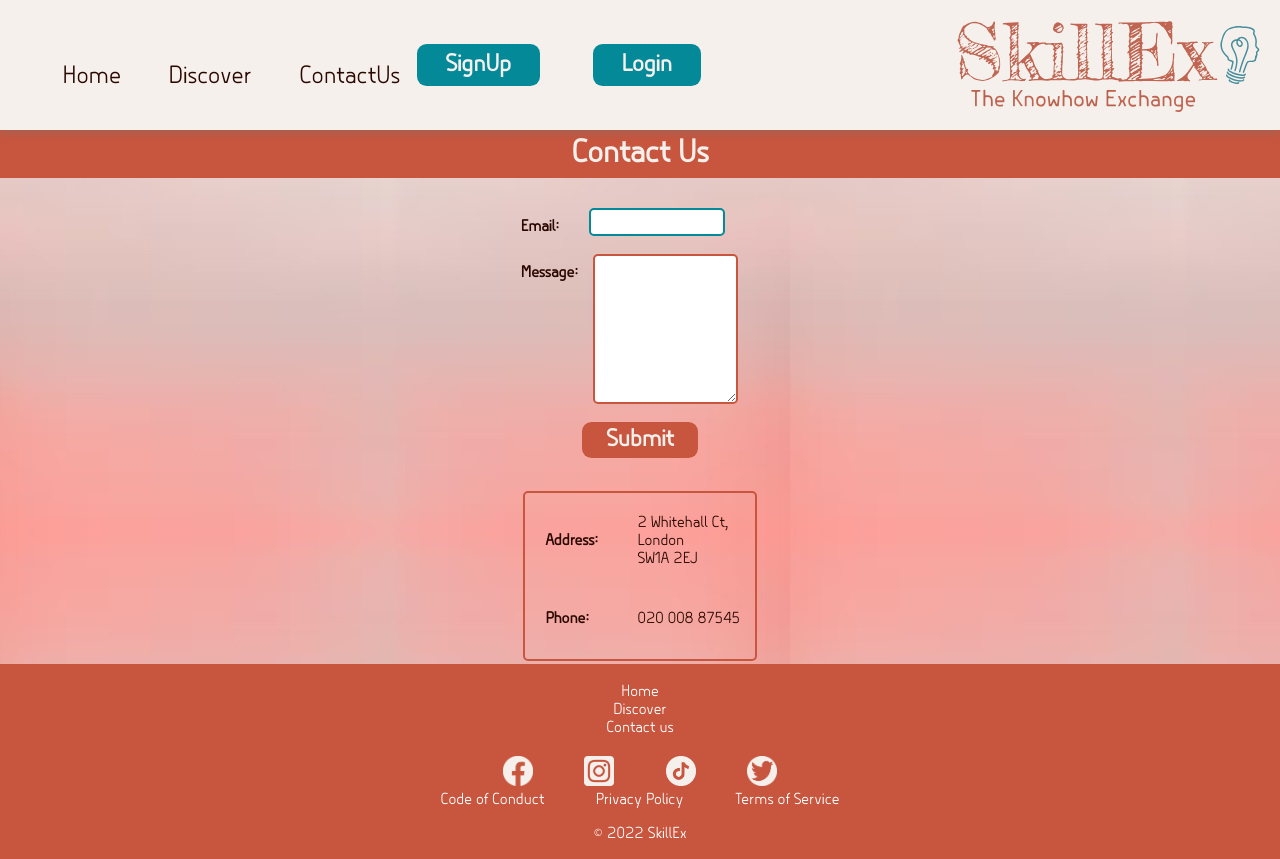
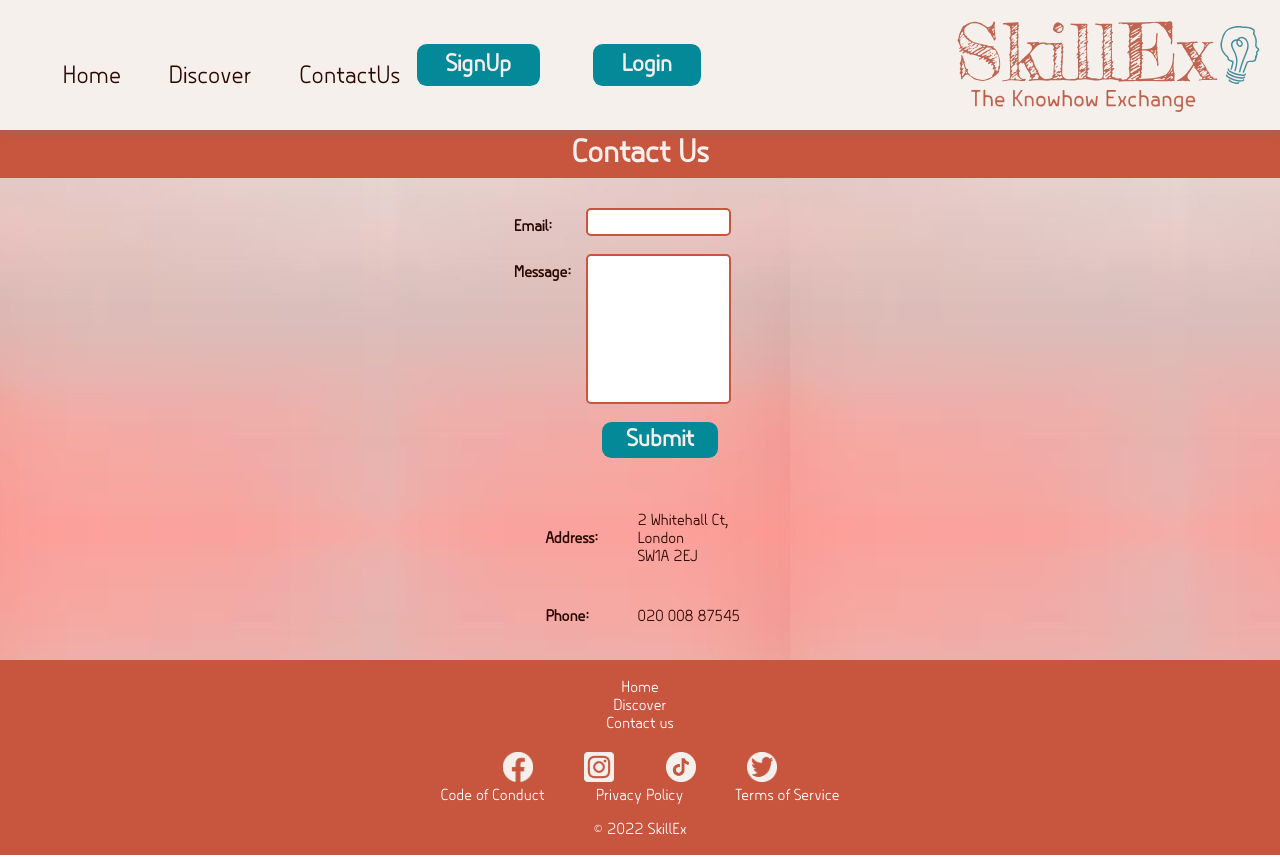
Before and after one commit to AlphaPentagon/skillEx-final-project, a Next.js app: page /contact in a window 1280 px wide. Built offline with nearby package versions, Linux system fonts and the light colour scheme; no server answers.

Commit message:
changed the about us information, retouched up the contact form css, and other css touch ups

```diff
--- a/src/components/Button/button.module.css
+++ b/src/components/Button/button.module.css
@@ -7,6 +7,17 @@
   border: none;
   border-radius: 0.6rem;
   font-weight: bold;
+  cursor: pointer;
+  background-color: var(--terraCotta);
+}
+
+.discoverButton{
+  background-color: var(--terraCotta);
+  padding-inline: 0.75rem;
+  padding-block: 0.5rem;
+  font-size: 0.6rem;
+  white-space: nowrap;
+  font-weight: normal;
   cursor: pointer;
 }
 
@@ -36,12 +47,15 @@
 }
 
 .contactFormButton {
-  background-color: var(--terraCotta);
+  background-color: var(--blue);
   cursor: pointer;
+  text-align: center;
 }
+
 
 .signUpFormButton {
   background-color: var(--terraCotta);
+  cursor: pointer;
 }
 
 @media (min-width: 600px) {
@@ -84,7 +98,7 @@
   }
 
   .contactFormButton {
-    background-color: var(--terraCotta);
+    background-color: var(--blue);
     cursor: pointer;
   }
 
--- a/src/components/ContactForm/contactform.module.css
+++ b/src/components/ContactForm/contactform.module.css
@@ -5,9 +5,6 @@
 	font-weight: bold;
 	text-align: center;
 }
-
-
-
 
 
 .label {
@@ -19,37 +16,15 @@
 
 }
 
-
-
-
-
-
-
-
 .emailInput {
 	width: 63%;
 	text-align: left;
-
-   padding: 5px 15px;
-   margin: 0px 25px;
-
-
+   padding: 5px 12px;
+   margin: 0px 29px 0px;
    border-radius: 5px;
-   border: solid 2px var(--blue);
-
-   font-family: copyFont;
+   border: solid 2px var(--terraCotta);
+   font-family: inherit;
 }
-
-
-
-
-
-
-
-
-
-
-
 
 .messageInput {
 	height: 150px;
@@ -60,16 +35,13 @@
    margin: 0px 10px;
 
    border-radius: 5px;
-   border: solid 2px var(--blue);
+   border: solid 2px var(--terraCotta);
    border: solid 2px var(--terraCotta);
 
-   font-family: copyFont;
+   font-family: inherit;
+   resize: none;
 
 }
-
-
-
-
 
 .contactInfo {
 	text-align: left;
@@ -83,30 +55,8 @@
    padding-right: 15px;
    padding-bottom: 5px ;
    margin: 3px 7px;
-   border-radius: 5px;
-   border: solid 2px var(--terraCotta)
+
 }
-
-
-
-
-
-
-
-
-
-
-
-
-
-
-
-
-
-
-
-
-
 
 
 .inputField {
@@ -130,3 +80,92 @@
 .padding {
 	padding-top: 10px;
 }
+
+.contactButton {
+
+   margin-left: 40px;
+ }
+
+@media (min-width: 600px) {
+
+   .form {
+      padding: 30px;
+      display: flex;
+      flex-direction: column;
+      font-weight: bold;
+      text-align: center;
+   }
+
+
+   .label {
+      padding: 10px;
+      text-align: left;
+      font-weight: bold;
+      font-size: larger;
+      font-size: 16px;
+
+   }
+
+   .emailInput {
+      width: 63%;
+      text-align: left;
+      padding: 5px 15px 0px 25px;
+      margin: 0px 25px 0px 29px;
+      border-radius: 5px;
+      border: solid 2px var(--terraCotta);
+      font-family: inherit;
+   }
+
+   .messageInput {
+      height: 150px;
+      width: 75%;
+      text-align: left;
+      padding: 5px 15px;
+      margin: 0px 10px;
+      border-radius: 5px;
+      border: solid 2px var(--terraCotta);
+      border: solid 2px var(--terraCotta);
+      font-family: inherit;
+      resize: none;
+
+   }
+
+   .contactInfo {
+      text-align: left;
+      padding: 30px;
+      display: grid;
+      grid-template-columns: 1fr 1fr;
+      align-items: center;
+
+      padding-top: 5px;
+      padding-left: 10px;
+      padding-right: 15px;
+      padding-bottom: 5px ;
+      margin: 3px 7px;
+
+   }
+
+
+   .inputField {
+      background-color: #f6f0ed;
+      width: 95%;
+      padding-top: 5px;
+      padding-left: 10px;
+      padding-right: 15px;
+      padding-bottom: 5px ;
+      margin: 3px 7px;
+      border-radius: 5px;
+      border: solid 2px var(--terraCotta)
+   }
+
+   .inputContainer {
+       display:grid;
+       grid-template-columns: max-content max-content;
+       grid-gap:5px;
+   }
+
+   .padding {
+      padding-top: 10px;
+   }
+
+}
--- a/src/components/ContactForm/index.js
+++ b/src/components/ContactForm/index.js
@@ -36,7 +36,7 @@ const ContactForm = () => {
 
 				</div>
 				<br></br>
-				<div className= {styles.contactFormButton}>
+				<div className={styles.contactButton}>
 				<Button type="contactFormButton" text="Submit" />
 				</div>
 			</form>
--- a/src/components/ProfileInfo/index.js
+++ b/src/components/ProfileInfo/index.js
@@ -39,16 +39,14 @@ const ProfileInfo = ({ profile, user }) => {
       </div>
       <div className={styles.messageContainer}>
         <h3 className={styles.title}>Please get in contact.</h3>
-        <p>If you would like to get in contact with {profile.full_name}, in regards to a skill you would like to help learn or teach. Please use the email address provided below.</p>
-        <p>{user.name}</p>
-        {/* <form className={styles.profileInfoForm} onSubmit={handleSend}>
+        <form className={styles.profileInfoForm} onSubmit={handleSend}>
           <textarea
             onChange={handleChange}
             placeholder="Type your message here..."
             value={text}
           ></textarea>
           <Button type="profileInfoButton" text="Send" />
-        </form> */}
+        </form>
       </div>
     </section>
   );
--- a/src/components/ProfileInfo/profileInfo.module.css
+++ b/src/components/ProfileInfo/profileInfo.module.css
@@ -35,6 +35,7 @@
   font-size: 1rem;
   background-color: var(--cream);
   margin-bottom: 1rem;
+  resize: none;
 }
 
 .skillsContent {
--- a/src/components/SkillCard/index.js
+++ b/src/components/SkillCard/index.js
@@ -6,6 +6,7 @@ const SkillCard = ({ image, title, description }) => {
 	return (
 		<div className={styles.skillCard}>
 			<Link href={"/discover/" + title}>
+
 				<a aria-label={title}>
 					<Image
 						className={styles.image}
@@ -14,6 +15,7 @@ const SkillCard = ({ image, title, description }) => {
 						layout="fill"
 					/>
 				</a>
+
 			</Link>
 			<a
 				className={styles.text}
@@ -23,6 +25,7 @@ const SkillCard = ({ image, title, description }) => {
 				{title}
 			</a>
 		</div>
+
 	);
 };
 
```
Also changed, not shown: pages/index.js (+3 -4 lines), src/components/AboutUs/AboutUs.module.css (+33 -2 lines), src/components/AboutUs/index.js (+16 -6 lines), src/components/SkillCard/skillCard.module.css (+13 -2 lines), src/components/WhyChooseUs/WhyChooseUs.module.css (+11 -0 lines).
